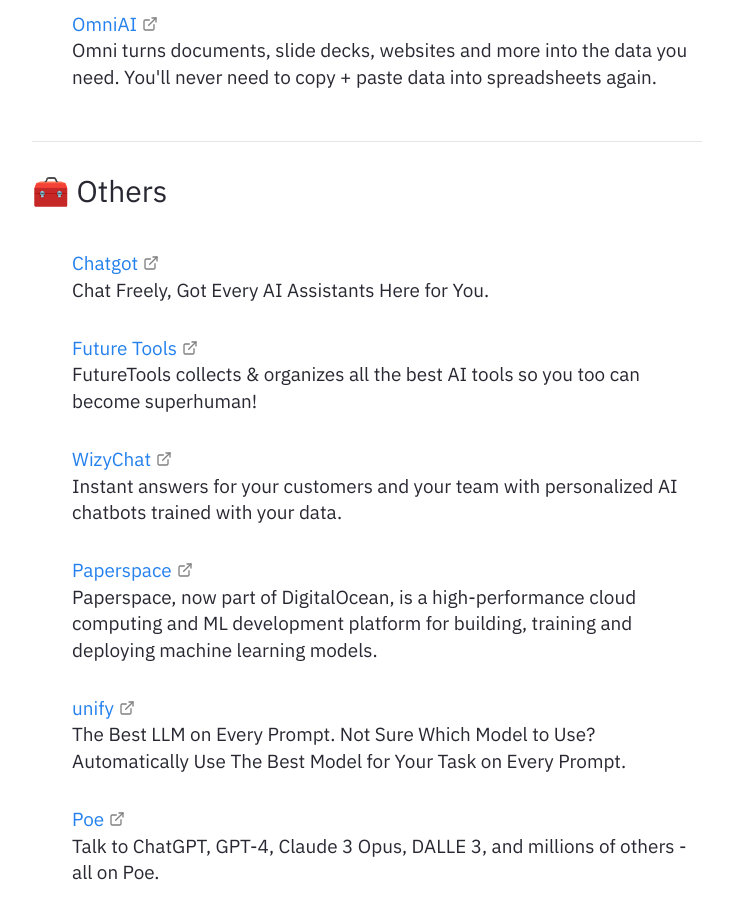
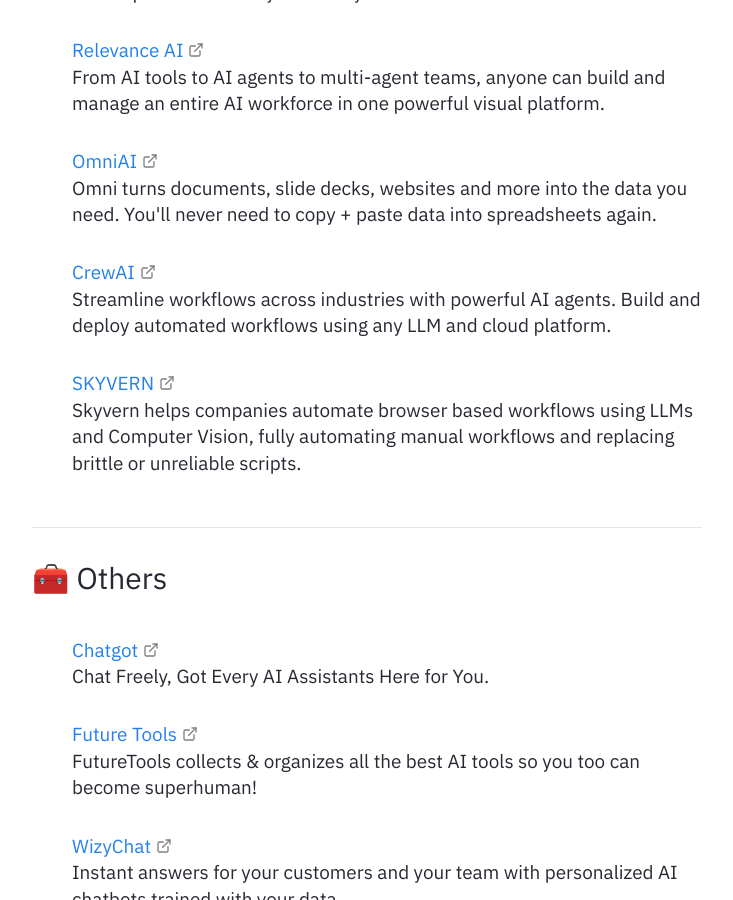
Before and after one commit to AI-Atlaas/ai-atlas-site, a Jekyll site: the page built from pages/index.md, in a window 1280 px wide and 900 px high, scrolled down 48943 px. Shown: the whole window, without its empty margins (273-1006 px from the left). Built offline with Jekyll 4.4.1, drawn with Linux system fonts in a browser that asks for light colours; some of the changed text lies outside the part shown.

Commit message:
Update README from AI-Atlas/AI-Atlas

```diff
--- a/pages/docs/list.md
+++ b/pages/docs/list.md
@@ -1085,6 +1085,9 @@ This is an atlas of AI tools that are available on the web. This directory conta
 - [golem](https://www.golem.network)
    Golem Network is an open-source and decentralized platform where everyone can use and share each other's computing power without relying on centralized entities like cloud computing corporations.
 
+- [AgiBot X1](https://github.com/AgibotTech/agibot_x1_train)
+   AgiBot X1 is a modular humanoid robot with high dof developed and open-sourced by AgiBot. It is built upon AgiBot's open-source framework AimRT as middleware and using reinforcement learning for locomotion control.
+
 ---
 
 ### 🎮 Game & Entertainment
@@ -1204,6 +1207,12 @@ This is an atlas of AI tools that are available on the web. This directory conta
 
 - [OmniAI](https://getomni.ai)
    Omni turns documents, slide decks, websites and more into the data you need. You'll never need to copy + paste data into spreadsheets again.
+
+- [CrewAI](https://www.crewai.com)
+   Streamline workflows across industries with powerful AI agents. Build and deploy automated workflows using any LLM and cloud platform.
+
+- [SKYVERN](https://www.skyvern.com)
+   Skyvern helps companies automate browser based workflows using LLMs and Computer Vision, fully automating manual workflows and replacing brittle or unreliable scripts.
 
 ---
 
```
